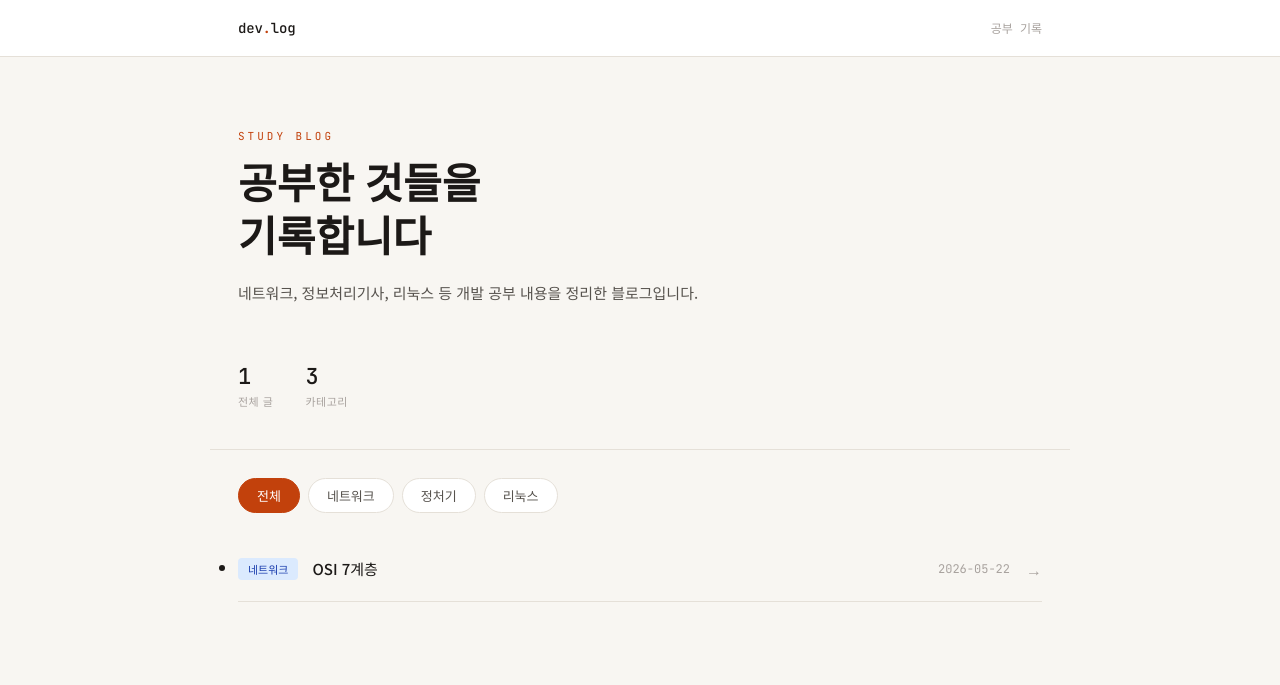
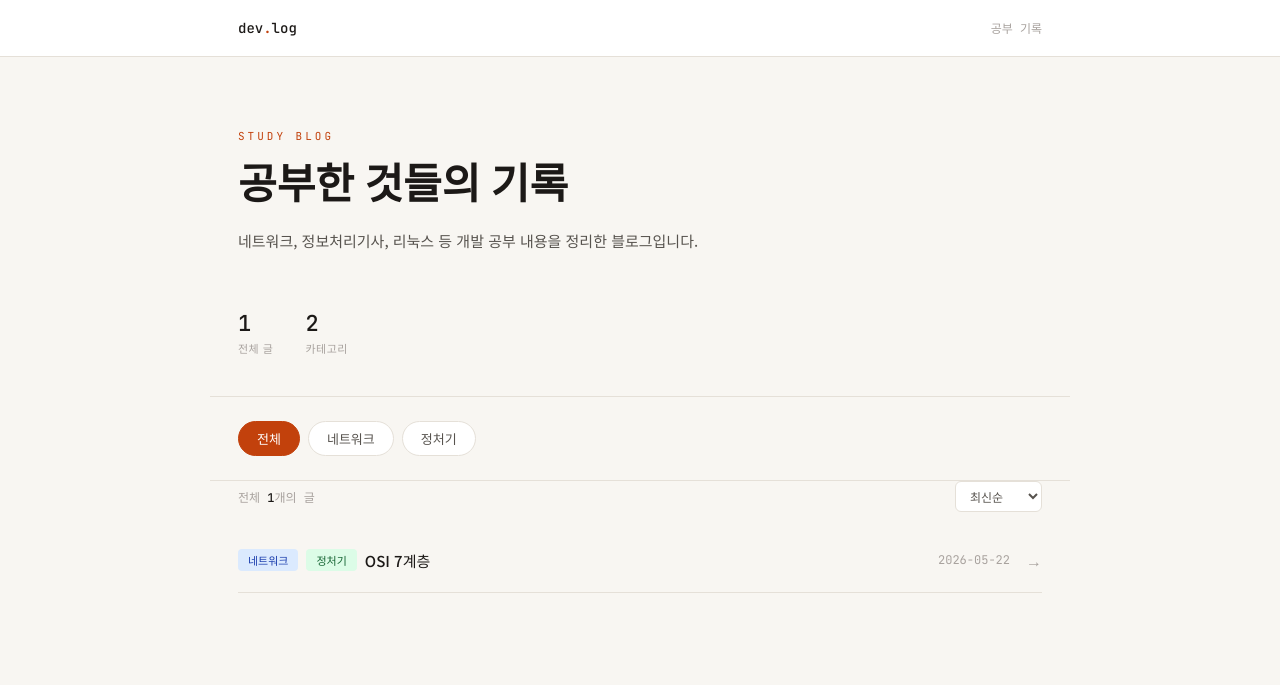
Before and after one commit to vmffpdlwnd/my-blog, a website: page index.html in a window 1280 px wide. Drawn offline with Linux system fonts and the light colour scheme.

Commit message:
파일 구조 정리 및 build.js 메타 파싱 개선
scripts/build.js의 getMeta 함수에서 CRLF 정규화 및 메타 태그 패턴 개선, 프로젝트 파일 구조를 scripts/data/content/templates로 정리하고 index.html과 package.json 참조를 업데이트했습니다.

```diff
--- /dev/null
+++ b/data/posts.json
@@ -0,0 +1,9 @@
+[
+  {
+    "title": "OSI 7계층",
+    "category": "network 정처기",
+    "date": "2026-05-22",
+    "path": "content/posts/network/OSI7계층.html",
+    "pinned": false
+  }
+]
--- a/index.html
+++ b/index.html
@@ -3,246 +3,96 @@
 <head>
   <meta charset="UTF-8" />
   <meta name="viewport" content="width=device-width, initial-scale=1.0" />
-  <title>개발 공부 블로그</title>
+  <title>공부 블로그</title>
   <link rel="preconnect" href="https://fonts.googleapis.com" />
   <link href="https://fonts.googleapis.com/css2?family=Noto+Serif+KR:wght@400;700&family=Noto+Sans+KR:wght@300;400;500&family=JetBrains+Mono:wght@400;500&display=swap" rel="stylesheet" />
   <style>
     *, *::before, *::after { box-sizing: border-box; margin: 0; padding: 0; }
 
     :root {
-      --bg: #f8f6f2;
-      --surface: #ffffff;
-      --border: #e5e0d8;
-      --text-primary: #1c1917;
-      --text-secondary: #57534e;
-      --text-muted: #a8a29e;
+      --bg: #f8f6f2; --surface: #ffffff; --border: #e5e0d8;
+      --text-primary: #1c1917; --text-secondary: #57534e; --text-muted: #a8a29e;
       --accent: #c2410c;
-      --accent-hover: #9a3412;
-      --tag-network: #dbeafe;
-      --tag-network-text: #1e40af;
-      --tag-정처기: #dcfce7;
-      --tag-정처기-text: #166534;
-      --tag-linux: #fef3c7;
-      --tag-linux-text: #92400e;
+      --tag-network: #dbeafe; --tag-network-text: #1e40af;
+      --tag-정처기: #dcfce7;  --tag-정처기-text: #166534;
+      --tag-linux:  #fef3c7;  --tag-linux-text:  #92400e;
     }
 
-    body {
-      font-family: 'Noto Sans KR', sans-serif;
-      background: var(--bg);
-      color: var(--text-primary);
-      min-height: 100vh;
+    body { font-family: 'Noto Sans KR', sans-serif; background: var(--bg); color: var(--text-primary); min-height: 100vh; }
+
+    /* Header */
+    header { background: var(--surface); border-bottom: 1px solid var(--border); position: sticky; top: 0; z-index: 50; }
+    .header-inner { max-width: 860px; margin: 0 auto; padding: 0 28px; height: 56px; display: flex; align-items: center; justify-content: space-between; }
+    .logo { font-family: 'JetBrains Mono', monospace; font-size: 14px; font-weight: 500; color: var(--text-primary); text-decoration: none; }
+    .logo em { color: var(--accent); font-style: normal; }
+    .header-meta { font-size: 12px; color: var(--text-muted); font-family: 'JetBrains Mono', monospace; }
+
+    /* Hero */
+    .hero { max-width: 860px; margin: 0 auto; padding: 72px 28px 56px; }
+    .hero-eyebrow { font-family: 'JetBrains Mono', monospace; font-size: 11px; color: var(--accent); letter-spacing: 3px; text-transform: uppercase; margin-bottom: 16px; }
+    .hero-title { font-family: 'Noto Serif KR', serif; font-size: clamp(28px, 5vw, 42px); font-weight: 700; line-height: 1.25; margin-bottom: 16px; }
+    .hero-desc { font-size: 15px; color: var(--text-secondary); line-height: 1.7; max-width: 480px; }
+
+    /* Stats */
+    .stats { max-width: 860px; margin: 0 auto; padding: 0 28px 40px; display: flex; gap: 32px; }
+    .stat { display: flex; flex-direction: column; gap: 2px; }
+    .stat-num { font-family: 'JetBrains Mono', monospace; font-size: 22px; font-weight: 500; color: var(--text-primary); }
+    .stat-label { font-size: 11px; color: var(--text-muted); letter-spacing: 0.5px; }
+
+    .divider { max-width: 860px; margin: 0 auto; border: none; border-top: 1px solid var(--border); }
+
+    /* Filter */
+    .filter-wrap { max-width: 860px; margin: 0 auto; padding: 24px 28px; display: flex; gap: 8px; flex-wrap: wrap; }
+    .filter-btn {
+      padding: 7px 18px; border-radius: 999px; border: 1px solid var(--border);
+      background: var(--surface); color: var(--text-secondary);
+      font-family: 'Noto Sans KR', sans-serif; font-size: 13px;
+      cursor: pointer; transition: all 0.18s ease;
     }
+    .filter-btn:hover { border-color: var(--accent); color: var(--accent); }
+    .filter-btn.active { background: var(--accent); border-color: var(--accent); color: #fff; font-weight: 500; }
 
-    /* ── Header ── */
-    header {
-      background: var(--surface);
-      border-bottom: 1px solid var(--border);
-      position: sticky;
-      top: 0;
-      z-index: 50;
+    /* List header: 카운트 + 정렬 */
+    .list-header {
+      max-width: 860px; margin: 0 auto; padding: 0 28px 16px;
+      display: flex; align-items: center; justify-content: space-between;
     }
-    .header-inner {
-      max-width: 860px;
-      margin: 0 auto;
-      padding: 0 28px;
-      height: 56px;
-      display: flex;
-      align-items: center;
-      justify-content: space-between;
+    .list-info { font-family: 'JetBrains Mono', monospace; font-size: 12px; color: var(--text-muted); }
+    .list-info em { color: var(--text-primary); font-style: normal; font-weight: 500; }
+    .sort-select {
+      font-family: 'Noto Sans KR', sans-serif; font-size: 12px;
+      color: var(--text-secondary); background: var(--surface);
+      border: 1px solid var(--border); border-radius: 6px;
+      padding: 5px 10px; cursor: pointer; outline: none;
+      transition: border-color 0.15s;
     }
-    .logo {
-      font-family: 'JetBrains Mono', monospace;
-      font-size: 14px;
-      font-weight: 500;
-      color: var(--text-primary);
-      text-decoration: none;
-      letter-spacing: -0.2px;
+    .sort-select:hover { border-color: var(--accent); }
+
+    /* Post list */
+    .post-list { max-width: 860px; margin: 0 auto; padding: 0 28px 80px; display: flex; flex-direction: column; list-style: none; }
+    .post-item {
+      display: flex; align-items: center; justify-content: space-between;
+      padding: 20px 0; border-bottom: 1px solid var(--border);
+      text-decoration: none; color: inherit; transition: all 0.15s ease; gap: 16px;
     }
-    .logo em { color: var(--accent); font-style: normal; }
-    .header-meta {
-      font-size: 12px;
-      color: var(--text-muted);
-      font-family: 'JetBrains Mono', monospace;
-    }
+    .post-item:hover .post-title { color: var(--accent); }
+    .post-item:hover .post-arrow { transform: translateX(4px); color: var(--accent); }
+    .post-left { display: flex; align-items: center; gap: 8px; min-width: 0; flex-wrap: wrap; }
+    .post-tag { display: inline-block; padding: 3px 10px; border-radius: 4px; font-size: 11px; font-weight: 500; white-space: nowrap; flex-shrink: 0; }
+    .post-tag.network { background: var(--tag-network); color: var(--tag-network-text); }
+    .post-tag.정처기   { background: var(--tag-정처기);  color: var(--tag-정처기-text); }
+    .post-tag.linux   { background: var(--tag-linux);   color: var(--tag-linux-text); }
+    .pin-icon { font-size: 12px; flex-shrink: 0; }
+    .post-title { font-size: 15px; font-weight: 500; color: var(--text-primary); transition: color 0.15s; overflow: hidden; text-overflow: ellipsis; white-space: nowrap; }
+    .post-right { display: flex; align-items: center; gap: 16px; flex-shrink: 0; }
+    .post-date { font-family: 'JetBrains Mono', monospace; font-size: 12px; color: var(--text-muted); }
+    .post-arrow { font-size: 16px; color: var(--text-muted); transition: all 0.15s ease; }
 
-    /* ── Hero ── */
-    .hero {
-      max-width: 860px;
-      margin: 0 auto;
-      padding: 72px 28px 56px;
-    }
-    .hero-eyebrow {
-      font-family: 'JetBrains Mono', monospace;
-      font-size: 11px;
-      color: var(--accent);
-      letter-spacing: 3px;
-      text-transform: uppercase;
-      margin-bottom: 16px;
-    }
-    .hero-title {
-      font-family: 'Noto Serif KR', serif;
-      font-size: clamp(28px, 5vw, 42px);
-      font-weight: 700;
-      line-height: 1.25;
-      color: var(--text-primary);
-      margin-bottom: 16px;
-    }
-    .hero-desc {
-      font-size: 15px;
-      color: var(--text-secondary);
-      line-height: 1.7;
-      max-width: 480px;
-    }
-
-    /* ── Stats ── */
-    .stats {
-      max-width: 860px;
-      margin: 0 auto 0;
-      padding: 0 28px 40px;
-      display: flex;
-      gap: 32px;
-    }
-    .stat {
-      display: flex;
-      flex-direction: column;
-      gap: 2px;
-    }
-    .stat-num {
-      font-family: 'JetBrains Mono', monospace;
-      font-size: 22px;
-      font-weight: 500;
-      color: var(--text-primary);
-    }
-    .stat-label {
-      font-size: 11px;
-      color: var(--text-muted);
-      letter-spacing: 0.5px;
-    }
-
-    /* ── Divider ── */
-    .divider {
-      max-width: 860px;
-      margin: 0 auto;
-      padding: 0 28px;
-      border: none;
-      border-top: 1px solid var(--border);
-    }
-
-    /* ── Filter Tabs ── */
-    .filter-wrap {
-      max-width: 860px;
-      margin: 0 auto;
-      padding: 28px 28px 0;
-      display: flex;
-      gap: 8px;
-      flex-wrap: wrap;
-    }
-    .filter-btn {
-      padding: 7px 18px;
-      border-radius: 999px;
-      border: 1px solid var(--border);
-      background: var(--surface);
-      color: var(--text-secondary);
-      font-family: 'Noto Sans KR', sans-serif;
-      font-size: 13px;
-      cursor: pointer;
-      transition: all 0.18s ease;
-    }
-    .filter-btn:hover {
-      border-color: var(--accent);
-      color: var(--accent);
-    }
-    .filter-btn.active {
-      background: var(--accent);
-      border-color: var(--accent);
-      color: #fff;
-      font-weight: 500;
-    }
-
-    /* ── Post List ── */
-    .post-list {
-      max-width: 860px;
-      margin: 0 auto;
-      padding: 24px 28px 80px;
-      display: flex;
-      flex-direction: column;
-      gap: 0;
-    }
-    .post-item {
-      display: flex;
-      align-items: center;
-      justify-content: space-between;
-      padding: 20px 0;
-      border-bottom: 1px solid var(--border);
-      text-decoration: none;
-      color: inherit;
-      transition: all 0.15s ease;
-      gap: 16px;
-    }
-    .post-item:hover .post-title {
-      color: var(--accent);
-    }
-    .post-item:hover .post-arrow {
-      transform: translateX(4px);
-      color: var(--accent);
-    }
-    .post-left {
-      display: flex;
-      align-items: center;
-      gap: 14px;
-      min-width: 0;
-    }
-    .post-tag {
-      display: inline-block;
-      padding: 3px 10px;
-      border-radius: 4px;
-      font-size: 11px;
-      font-weight: 500;
-      white-space: nowrap;
-      flex-shrink: 0;
-    }
-    .post-tag.network  { background: var(--tag-network);  color: var(--tag-network-text); }
-    .post-tag.정처기    { background: var(--tag-정처기);    color: var(--tag-정처기-text); }
-    .post-tag.linux    { background: var(--tag-linux);    color: var(--tag-linux-text); }
-
-    .post-title {
-      font-size: 15px;
-      font-weight: 500;
-      color: var(--text-primary);
-      transition: color 0.15s;
-      white-space: nowrap;
-      overflow: hidden;
-      text-overflow: ellipsis;
-    }
-    .post-right {
-      display: flex;
-      align-items: center;
-      gap: 16px;
-      flex-shrink: 0;
-    }
-    .post-date {
-      font-family: 'JetBrains Mono', monospace;
-      font-size: 12px;
-      color: var(--text-muted);
-    }
-    .post-arrow {
-      font-size: 16px;
-      color: var(--text-muted);
-      transition: all 0.15s ease;
-    }
-
-    .empty-msg {
-      text-align: center;
-      padding: 60px 0;
-      color: var(--text-muted);
-      font-size: 14px;
-      display: none;
-    }
+    .empty-msg { max-width: 860px; margin: 0 auto; padding: 60px 28px; text-align: center; color: var(--text-muted); font-size: 14px; display: none; }
 
     @media (max-width: 560px) {
       .post-date { display: none; }
       .hero-title { font-size: 26px; }
-      .stats { gap: 20px; }
     }
   </style>
 </head>
@@ -257,96 +107,149 @@
 
   <section class="hero">
     <p class="hero-eyebrow">Study Blog</p>
-    <h1 class="hero-title">공부한 것들을<br>기록합니다</h1>
+    <h1 class="hero-title">공부한 것들의 기록</h1>
     <p class="hero-desc">네트워크, 정보처리기사, 리눅스 등 개발 공부 내용을 정리한 블로그입니다.</p>
   </section>
 
   <div class="stats">
     <div class="stat">
-      <span class="stat-num" id="total-count">0</span>
+      <span class="stat-num" id="stat-total">-</span>
       <span class="stat-label">전체 글</span>
     </div>
     <div class="stat">
-      <span class="stat-num">3</span>
+      <span class="stat-num" id="stat-cat">-</span>
       <span class="stat-label">카테고리</span>
     </div>
   </div>
 
   <hr class="divider" />
 
-  <div class="filter-wrap">
-    <button class="filter-btn active" data-filter="all">전체</button>
-    <button class="filter-btn" data-filter="network">네트워크</button>
-    <button class="filter-btn" data-filter="정처기">정처기</button>
-    <button class="filter-btn" data-filter="linux">리눅스</button>
+  <!-- 필터 버튼: JS가 posts.json 카테고리 기반으로 자동 생성 -->
+  <div class="filter-wrap" id="filter-wrap"></div>
+
+  <hr class="divider" />
+
+  <!-- 카운트 + 정렬 -->
+  <div class="list-header">
+    <span class="list-info" id="list-info"></span>
+    <select class="sort-select" id="sort-select">
+      <option value="newest">최신순</option>
+      <option value="oldest">오래된순</option>
+    </select>
   </div>
 
-  <ul class="post-list" id="post-list">
-
-    <!--
-    =============================================
-    글 추가할 때 아래 형식으로 <li> 한 줄씩 추가하세요.
-    data-category: network | 정처기 | linux
-    =============================================
-    -->
-  <li data-category="network">
-    <a class="post-item" href="posts/network/001-OSI7계층.html">
-      <div class="post-left">
-        <span class="post-tag network">네트워크</span>
-        <span class="post-title">OSI 7계층</span>
-      </div>
-      <div class="post-right">
-        <span class="post-date">2026-05-22</span>
-        <span class="post-arrow">→</span>
-      </div>
-    </a>
-  </li>
-
-    <!-- 예시: 아래처럼 추가하면 됩니다
-    <li data-category="network">
-      <a class="post-item" href="posts/network/001-OSI7계층.html">
-        <div class="post-left">
-          <span class="post-tag network">네트워크</span>
-          <span class="post-title">OSI 7계층 완전 정리</span>
-        </div>
-        <div class="post-right">
-          <span class="post-date">2026-05-22</span>
-          <span class="post-arrow">→</span>
-        </div>
-      </a>
-    </li>
-    -->
-
-  </ul>
-
+  <ul class="post-list" id="post-list"></ul>
   <p class="empty-msg" id="empty-msg">해당 카테고리에 글이 없습니다.</p>
 
   <script>
-    // 카테고리 필터링
-    const buttons = document.querySelectorAll('.filter-btn');
-    const items = document.querySelectorAll('#post-list li');
-    const emptyMsg = document.getElementById('empty-msg');
-    const totalCount = document.getElementById('total-count');
+    let allPosts    = [];
+    let currentFilter = 'all';
+    let currentSort   = 'newest';
 
-    totalCount.textContent = items.length;
+    const categoryLabel = { all: '전체', network: '네트워크', '정처기': '정처기', linux: '리눅스' };
+    const tagClass      = { network: 'network', '정처기': '정처기', linux: 'linux' };
 
-    buttons.forEach(btn => {
+    // data/posts.json 로드
+    fetch('data/posts.json')
+      .then(r => r.json())
+      .then(data => {
+        allPosts = data;
+        init();
+      })
+      .catch(() => {
+        document.getElementById('empty-msg').style.display = 'block';
+        document.getElementById('empty-msg').textContent = 'data/posts.json을 찾을 수 없습니다. scripts/build.js를 먼저 실행하세요.';
+      });
+
+    function init() {
+      // 카테고리 목록 추출 (중복 제거)
+      const catSet = new Set();
+      allPosts.forEach(p => p.category.split(' ').forEach(c => catSet.add(c)));
+      const categories = [...catSet];
+
+      // stat 업데이트
+      document.getElementById('stat-total').textContent = allPosts.length;
+      document.getElementById('stat-cat').textContent   = categories.length;
+
+      // 필터 버튼 생성
+      const wrap = document.getElementById('filter-wrap');
+      const allBtn = makeFilterBtn('all', '전체');
+      wrap.appendChild(allBtn);
+      categories.forEach(cat => wrap.appendChild(makeFilterBtn(cat, categoryLabel[cat] || cat)));
+
+      // 정렬 이벤트
+      document.getElementById('sort-select').addEventListener('change', e => {
+        currentSort = e.target.value;
+        render();
+      });
+
+      render();
+    }
+
+    function makeFilterBtn(filter, label) {
+      const btn = document.createElement('button');
+      btn.className = 'filter-btn' + (filter === 'all' ? ' active' : '');
+      btn.dataset.filter = filter;
+      btn.textContent = label;
       btn.addEventListener('click', () => {
-        buttons.forEach(b => b.classList.remove('active'));
+        document.querySelectorAll('.filter-btn').forEach(b => b.classList.remove('active'));
         btn.classList.add('active');
+        currentFilter = filter;
+        render();
+      });
+      return btn;
+    }
 
-        const filter = btn.dataset.filter;
-        let visible = 0;
+    function render() {
+      // 필터
+      let filtered = allPosts.filter(p => {
+        if (currentFilter === 'all') return true;
+        return p.category.split(' ').includes(currentFilter);
+      });
 
-        items.forEach(item => {
-          const match = filter === 'all' || item.dataset.category === filter;
-          item.style.display = match ? '' : 'none';
-          if (match) visible++;
-        });
+      // 정렬 (pinned 글은 항상 상단 고정)
+      filtered.sort((a, b) => {
+        if (a.pinned !== b.pinned) return a.pinned ? -1 : 1;
+        const diff = new Date(b.date) - new Date(a.date);
+        return currentSort === 'newest' ? diff : -diff;
+      });
 
-        emptyMsg.style.display = visible === 0 ? 'block' : 'none';
+      // list-info 텍스트
+      const catName = categoryLabel[currentFilter] || currentFilter;
+      const infoEl  = document.getElementById('list-info');
+      infoEl.innerHTML = currentFilter === 'all'
+        ? `전체 <em>${filtered.length}</em>개의 글`
+        : `<em>${catName}</em>의 글 <em>${filtered.length}</em>개`;
+
+      // 목록 렌더링
+      const list = document.getElementById('post-list');
+      list.innerHTML = '';
+
+      filtered.forEach(post => {
+        const cats = post.category.split(' ');
+        const tags = cats.map(c =>
+          `<span class="post-tag ${tagClass[c] || ''}">${categoryLabel[c] || c}</span>`
+        ).join('');
+
+        const pin = post.pinned ? `<span class="pin-icon">📌</span>` : '';
+
+        const li = document.createElement('li');
+        li.innerHTML = `
+          <a class="post-item" href="${post.path}">
+            <div class="post-left">
+              ${pin}${tags}
+              <span class="post-title">${post.title}</span>
+            </div>
+            <div class="post-right">
+              <span class="post-date">${post.date}</span>
+              <span class="post-arrow">→</span>
+            </div>
+          </a>`;
+        list.appendChild(li);
       });
-    });
+
+      document.getElementById('empty-msg').style.display = filtered.length === 0 ? 'block' : 'none';
+    }
   </script>
 
 </body>
```
Also changed, not shown: content/posts/network/OSI7계층.html (renamed from post-template.html, +39 -6 lines), package.json (added, +11 -0 lines), scripts/build.js (added, +79 -0 lines), scripts/deploy.js (added, +57 -0 lines), templates/post-template.html (renamed from posts/network/001-OSI7계층.html, +12 -32 lines), 2 other files.
